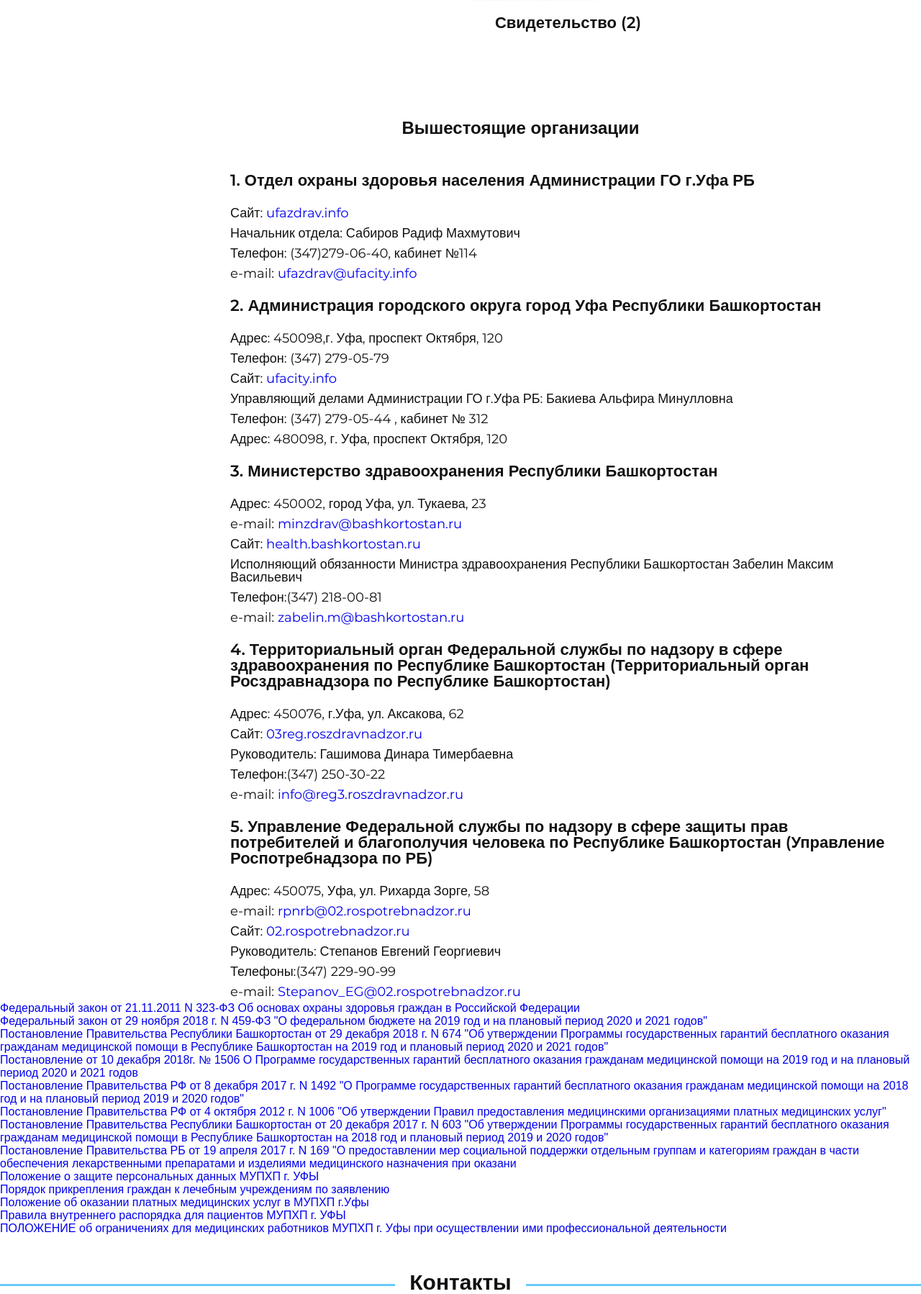
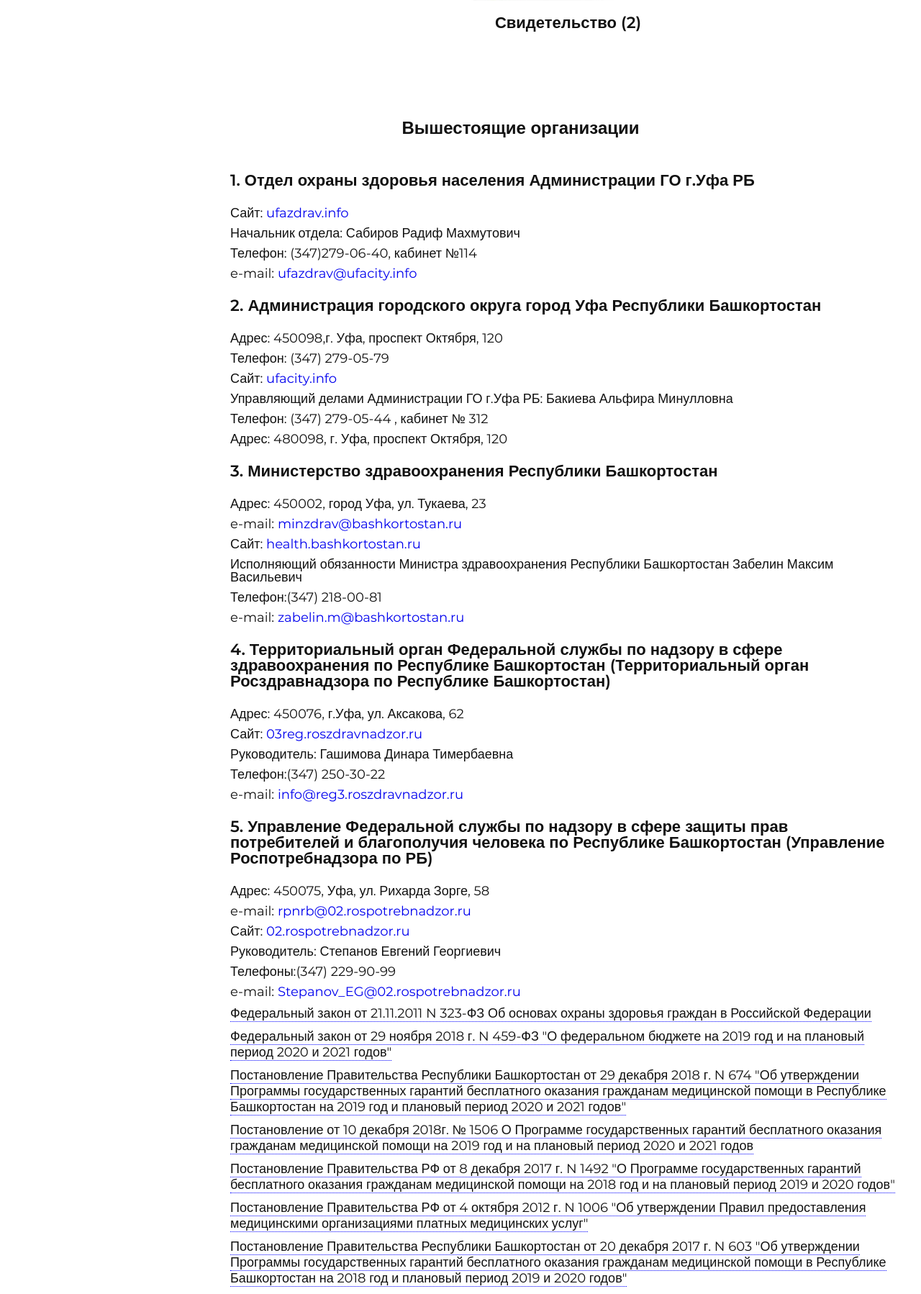
Before and after one commit to lusorich/Hozpol, a PHP site: page /about.html in a window 1280 px wide. Shown: the part 4366-6164 px from the top of the page at 72% size. Run offline with PHP 8.4, Linux system fonts and the light colour scheme.

Commit message:
Стили для актов

```diff
--- a/Source/about.html
+++ b/Source/about.html
@@ -254,43 +254,43 @@
       <section class="regulations">
         <div class="regulations__wrapper">
         <div class="regulations__link-wrapper">
-          <a href="docs/323FZ.docx" download="" title="Скачать">Федеральный закон от 21.11.2011 N 323-ФЗ Об основах охраны здоровья граждан в Российской Федерации</a>
+          <a class="regulations__link" href="docs/323FZ.docx" download="" title="Скачать">Федеральный закон от 21.11.2011 N 323-ФЗ Об основах охраны здоровья граждан в Российской Федерации</a>
         </div>
         <div class="regulations__link-wrapper">
-          <a href="docs/459FZ.rtf" download="" title="Скачать">Федеральный закон от 29 ноября 2018 г. N 459-ФЗ "О федеральном бюджете на 2019 год и на плановый период 2020 и 2021 годов"</a>
+          <a class="regulations__link" href="docs/459FZ.rtf" download="" title="Скачать">Федеральный закон от 29 ноября 2018 г. N 459-ФЗ "О федеральном бюджете на 2019 год и на плановый период 2020 и 2021 годов"</a>
         </div>
         <div class="regulations__link-wrapper">
-          <a href="docs/674.rtf" download="" title="Скачать">Постановление Правительства Республики Башкортостан от 29 декабря 2018 г. N 674 "Об утверждении Программы государственных гарантий бесплатного оказания гражданам медицинской помощи в Республике Башкортостан на 2019 год и плановый период 2020 и 2021 годов"</a>
+          <a class="regulations__link" href="docs/674.rtf" download="" title="Скачать">Постановление Правительства Республики Башкортостан от 29 декабря 2018 г. N 674 "Об утверждении Программы государственных гарантий бесплатного оказания гражданам медицинской помощи в Республике Башкортостан на 2019 год и плановый период 2020 и 2021 годов"</a>
         </div>
         <div class="regulations__link-wrapper">
-          <a href="docs/1506.pdf" download="" title="Скачать">Постановление от 10 декабря 2018г. № 1506 О Программе государственных гарантий бесплатного оказания гражданам медицинской помощи на 2019 год и на плановый период 2020 и 2021 годов</a>
+          <a class="regulations__link" href="docs/1506.pdf" download="" title="Скачать">Постановление от 10 декабря 2018г. № 1506 О Программе государственных гарантий бесплатного оказания гражданам медицинской помощи на 2019 год и на плановый период 2020 и 2021 годов</a>
         </div>
         <div class="regulations__link-wrapper">
-          <a href="docs/1492.pdf" download="" title="Скачать">Постановление Правительства РФ от 8 декабря 2017 г. N 1492 "О Программе государственных гарантий бесплатного оказания гражданам медицинской помощи на 2018 год и на плановый период 2019 и 2020 годов"</a>
+          <a class="regulations__link" href="docs/1492.pdf" download="" title="Скачать">Постановление Правительства РФ от 8 декабря 2017 г. N 1492 "О Программе государственных гарантий бесплатного оказания гражданам медицинской помощи на 2018 год и на плановый период 2019 и 2020 годов"</a>
         </div>
         <div class="regulations__link-wrapper">
-          <a href="docs/1006.rtf" download="" title="Скачать">Постановление Правительства РФ от 4 октября 2012 г. N 1006 "Об утверждении Правил предоставления медицинскими организациями платных медицинских услуг"</a>
+          <a class="regulations__link" href="docs/1006.rtf" download="" title="Скачать">Постановление Правительства РФ от 4 октября 2012 г. N 1006 "Об утверждении Правил предоставления медицинскими организациями платных медицинских услуг"</a>
         </div>
         <div class="regulations__link-wrapper">
-          <a href="docs/603.pdf" download="" title="Скачать">Постановление Правительства Республики Башкортостан от 20 декабря 2017 г. N 603 "Об утверждении Программы государственных гарантий бесплатного оказания гражданам медицинской помощи в Республике Башкортостан на 2018 год и плановый период 2019 и 2020 годов"</a>
+          <a class="regulations__link" href="docs/603.pdf" download="" title="Скачать">Постановление Правительства Республики Башкортостан от 20 декабря 2017 г. N 603 "Об утверждении Программы государственных гарантий бесплатного оказания гражданам медицинской помощи в Республике Башкортостан на 2018 год и плановый период 2019 и 2020 годов"</a>
         </div>
         <div class="regulations__link-wrapper">
-          <a href="docs/169.pdf" download="" title="Скачать">Постановление Правительства РБ от 19 апреля 2017 г. N 169 "О предоставлении мер социальной поддержки отдельным группам и категориям граждан в части обеспечения лекарственными препаратами и изделиями медицинского назначения при оказани</a>
+          <a class="regulations__link" href="docs/169.pdf" download="" title="Скачать">Постановление Правительства РБ от 19 апреля 2017 г. N 169 "О предоставлении мер социальной поддержки отдельным группам и категориям граждан в части обеспечения лекарственными препаратами и изделиями медицинского назначения при оказани</a>
         </div>
         <div class="regulations__link-wrapper">
-          <a href="docs/Muhp_zashita.docx" download="" title="Скачать">Положение о защите персональных данных МУПХП г. УФЫ</a>
+          <a class="regulations__link" href="docs/Muhp_zashita.docx" download="" title="Скачать">Положение о защите персональных данных МУПХП г. УФЫ</a>
         </div>
         <div class="regulations__link-wrapper">
-          <a href="docs/prikrep.docx" download="" title="Скачать">Порядок прикрепления граждан к лечебным учреждениям по заявлению</a>
+          <a class="regulations__link" href="docs/prikrep.docx" download="" title="Скачать">Порядок прикрепления граждан к лечебным учреждениям по заявлению</a>
         </div>
         <div class="regulations__link-wrapper">
-          <a href="docs/Muhp_polozhenie.docx" download="" title="Скачать">Положение об оказании платных медицинских услуг в МУПХП г.Уфы</a>
+          <a class="regulations__link" href="docs/Muhp_polozhenie.docx" download="" title="Скачать">Положение об оказании платных медицинских услуг в МУПХП г.Уфы</a>
         </div>
         <div class="regulations__link-wrapper">
-          <a href="docs/Muhp_vnutren.docx" download="" title="Скачать">Правила внутреннего распорядка для пациентов МУПХП г. УФЫ</a>
+          <a class="regulations__link" href="docs/Muhp_vnutren.docx" download="" title="Скачать">Правила внутреннего распорядка для пациентов МУПХП г. УФЫ</a>
         </div>
         <div class="regulations__link-wrapper">
-          <a href="docs/Muhp_polozheniaVN.docx" download="" title="Скачать">ПОЛОЖЕНИЕ об ограничениях для медицинских работников МУПХП г. Уфы при осуществлении ими профессиональной деятельности</a>
+          <a class="regulations__link" href="docs/Muhp_polozheniaVN.docx" download="" title="Скачать">ПОЛОЖЕНИЕ об ограничениях для медицинских работников МУПХП г. Уфы при осуществлении ими профессиональной деятельности</a>
         </div>
       </div>
       </section>
--- /dev/null
+++ b/Source/sass/blocks/regulations.scss
@@ -0,0 +1,23 @@
+.regulations__wrapper {
+  display: flex;
+  flex-direction: column;
+  margin: 0 20px;
+
+  @media (min-width: $tablet-width) {
+    margin: 0 30px 0 320px;
+  }
+
+  @media (min-width: $desktop-width) {
+    margin: 0 50px 0 340px;
+  }
+}
+
+.regulations__link {
+  @include montsReg;
+  @include fontStyle(18px, 22px);
+  border-bottom: 1px dotted blue;
+}
+
+.regulations__link-wrapper {
+  margin: 5px 0 5px;
+}
--- a/Source/sass/style.scss
+++ b/Source/sass/style.scss
@@ -29,3 +29,4 @@
 @import "blocks/doctor-card";
 @import "blocks/org";
 @import "blocks/card-license";
+@import "blocks/regulations";
```
Also changed, not shown: Source/css/style.min.css, 1 other file.
